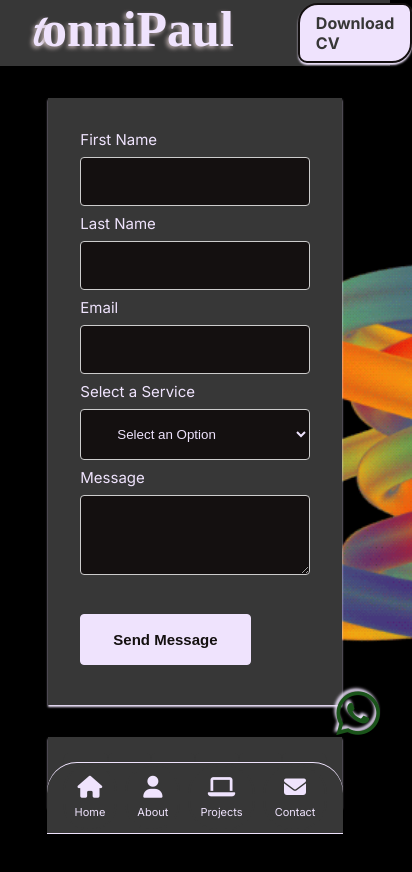
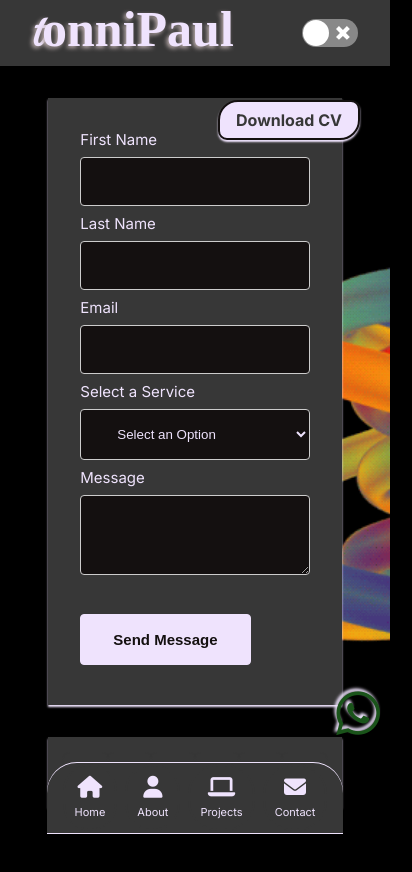
Before and after one commit to TonniPaul/contact, a React (Create React App) app: page /Contact in a window 390 px wide. Shown: the top 872 px of the page, 412 px wide, since content can reach past the window. Built offline with nearby package versions, Linux system fonts and the light colour scheme; a web font is replaced by a local one.

Commit message:
added switch

```diff
--- a/package.json
+++ b/package.json
@@ -13,6 +13,7 @@
     "react-icons": "^4.4.0",
     "react-router-dom": "^6.3.0",
     "react-scripts": "5.0.1",
+    "react-switch": "^7.0.0",
     "styled-components": "^5.3.5",
     "web-vitals": "^2.1.4"
   },
--- a/src/App.js
+++ b/src/App.js
@@ -5,6 +5,7 @@ import Nav from "./components/Nav";
 import Footer from "./components/Footer";
 import Toolset from "./components/Toolset";
 import {Contact} from "./components/Contact";
+
 
 
 function App() {
--- a/src/components/Nav.css
+++ b/src/components/Nav.css
@@ -3,7 +3,7 @@ nav{
    display: flex;
    justify-content: space-between;
    align-items: center;
-   background: #373737;
+   background: var(--primary);
    padding: 0 2rem;
 }
 ul{
@@ -22,6 +22,10 @@ a{
    gap: 4rem;
 }
 .download{
+   position: absolute;
+   z-index: 99999;
+   top: 100px;
+   right: 30px;
    padding: .5rem 1rem;
    background-color: var(--primarytxt);
    color: var(--primary);
@@ -45,7 +49,7 @@ h2{
    justify-content: center;
    align-items: center;
    padding: .2rem .2rem .5rem;
-   border: 2px solid #373737;
+   border: 2px solid var(--primary);
 }
 .icons:active, .icons:focus{
    border-bottom: 2px solid var(--primarytxt);
@@ -63,6 +67,9 @@ h2{
    naV{
       flex-direction: column;
       width: 100%;
+   }
+   .download{
+      top: 150px;
    }
    .logocv{
       width: 100%;
@@ -91,6 +98,9 @@ h2{
       display: block;
       margin: auto;
    }
+   .download{
+      top: 100px;
+   }
    ul{
       position: fixed;
       gap: .5rem;
--- a/src/components/Nav.js
+++ b/src/components/Nav.js
@@ -1,13 +1,17 @@
 import './Nav.css';
 import pdf from '../cv/paulcv.pdf';
 import { Link } from "react-router-dom";
+import ReactSwitch from 'react-switch';
+
 
 function Nav (){
+
    return(
       <>
          <nav>
             <div className='logocv'>
                <h2 className="logo"><span className='tt'> t</span><span>onni</span>Paul</h2>
+               <ReactSwitch/>
                <a href={pdf} target='blank' className='download'> Download CV</a>
             </div>
             <ul>
--- a/src/index.css
+++ b/src/index.css
@@ -120,7 +120,7 @@ a{
   justify-content: center;
   font-weight: 500;
   padding: 9px 13px 9px 11px;
-  box-shadow: 0px 1px 2px rgba(0, 0, 0, 0.05);
+  box-shadow: 0px 1px 2px var(--primary);
   border-radius: 6px;
   gap: 8px;
   text-decoration: none;
```
Also changed, not shown: 1 other file (tests, documents, lock files or other folders).
